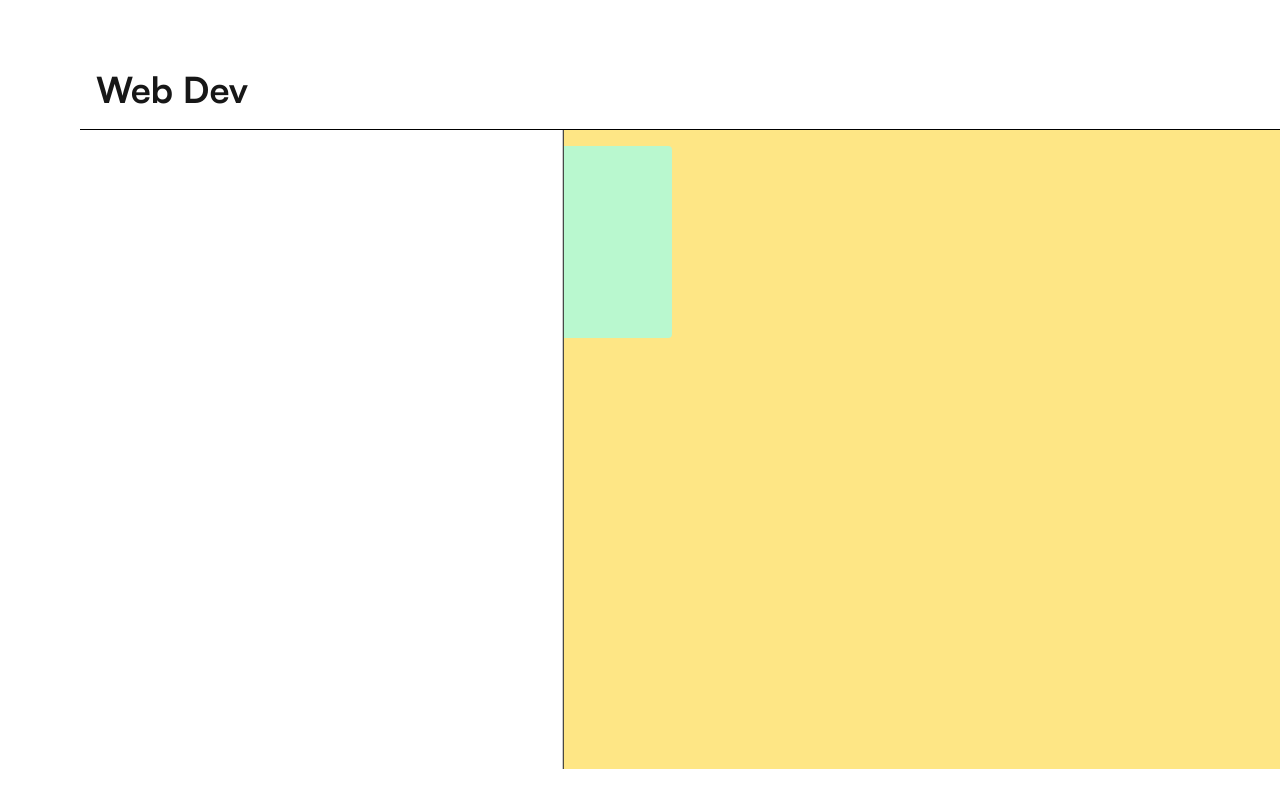
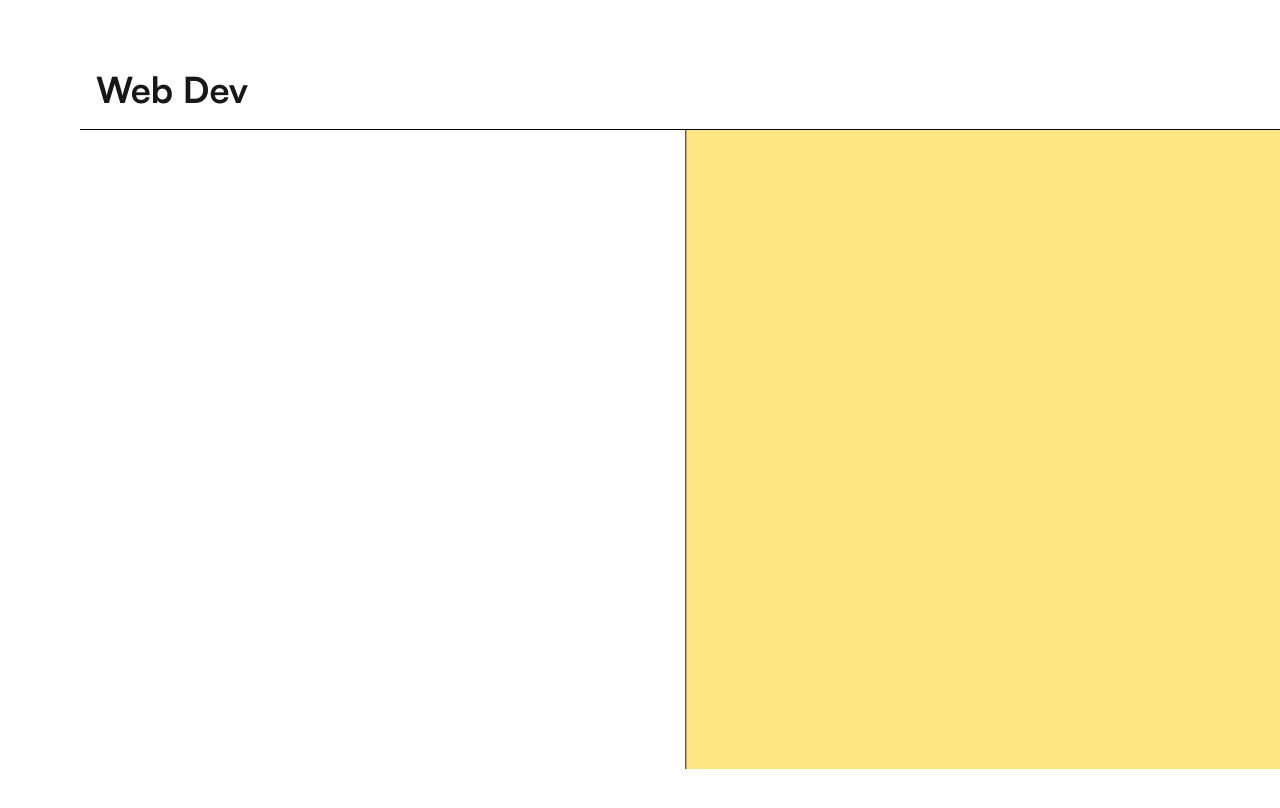
Before and after one commit to AnthonyAl-Rifai/portfolio-site, a Next.js app: page / in a window 1280 px wide. Shown: the part 2520-3328 px from the top of the page. Built offline with nearby package versions, Linux system fonts and the light colour scheme; no server answers.

Commit message:
change ScrollSection animation delay.

```diff
--- a/app/components/ScrollSection.tsx
+++ b/app/components/ScrollSection.tsx
@@ -26,7 +26,7 @@ export default function ScrollSection({
   });
   const { isMobileLandscape } = useLayout();
 
-  const scrollX = useTransform(scrollYProgress, [0.25, 0.75], ["-100%", "0%"]);
+  const scrollX = useTransform(scrollYProgress, [0.3, 0.6], ["-100%", "0%"]);
 
   return (
     <section
```
